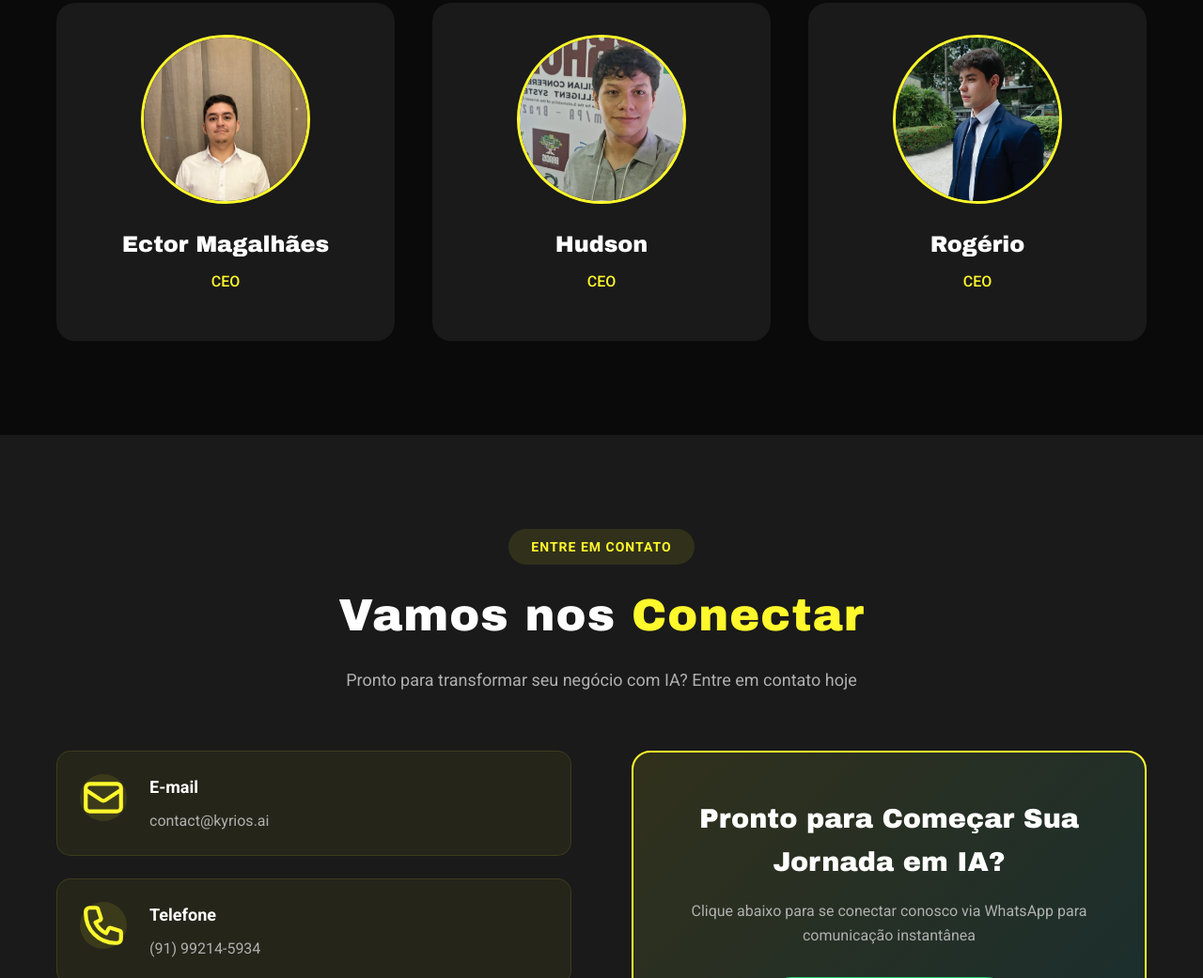
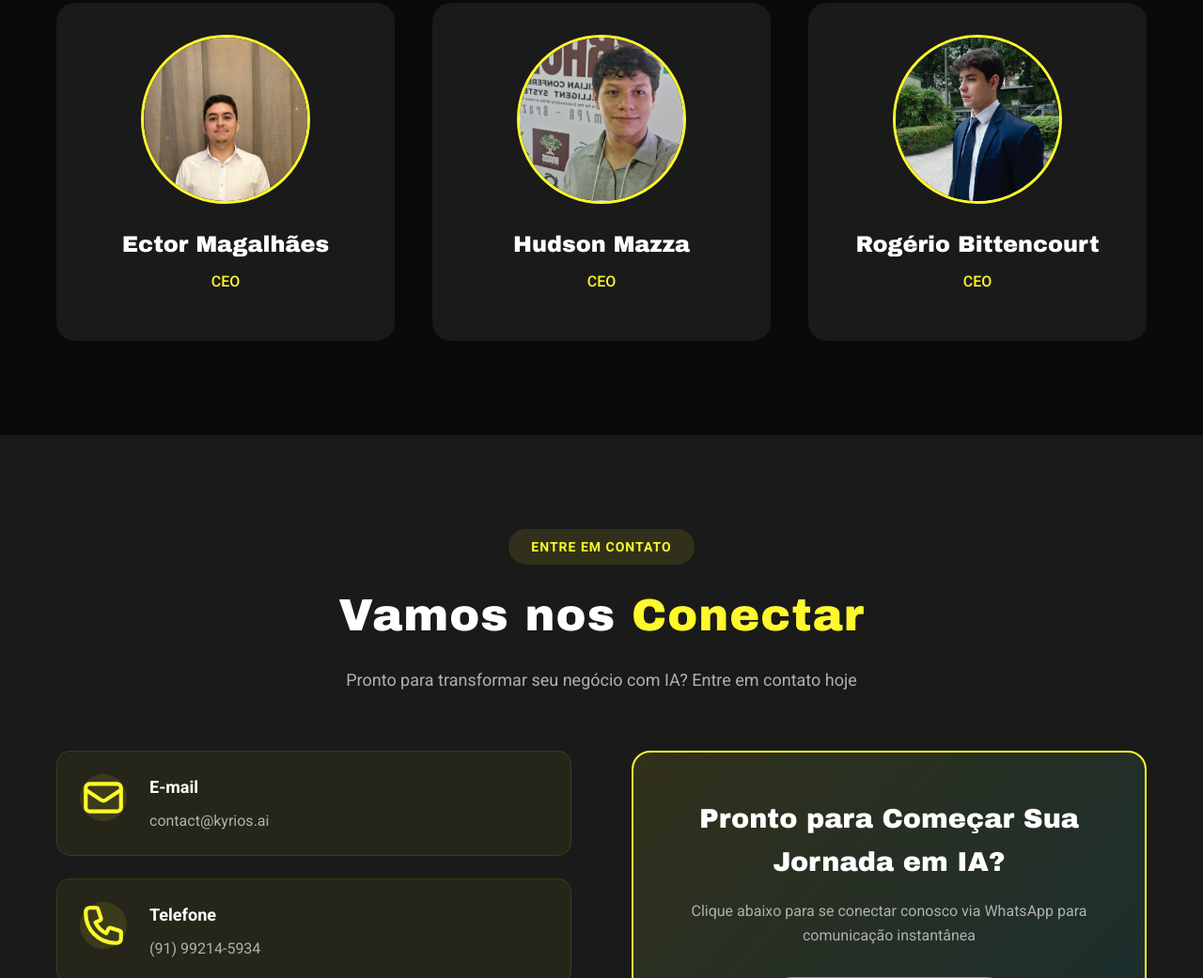
Before and after one commit to ectormgl/kyrios, a plain HTML site: page index.html in a window 1280 px wide. Shown: the part 4273-5314 px from the top of the page at 94% size. Drawn offline with Linux system fonts and the light colour scheme.

Commit message:
Update index.html

```diff
--- a/index.html
+++ b/index.html
@@ -248,7 +248,7 @@
                     <div class="member-image">
                         <img src="assets/images/hudson.png" alt="Team Member 2">
                     </div>
-                    <h4 class="member-name">Hudson</h4>
+                    <h4 class="member-name">Hudson Mazza</h4>
                     <p class="member-role">CEO</p>
                     <div class="member-social">
 
@@ -258,7 +258,7 @@
                     <div class="member-image">
                         <img src="assets/images/rogerio.jpeg" alt="Team Member 3">
                     </div>
-                    <h4 class="member-name">Rogério</h4>
+                    <h4 class="member-name">Rogério Bittencourt</h4>
                     <p class="member-role">CEO</p>
                     <div class="member-social">
 
```
